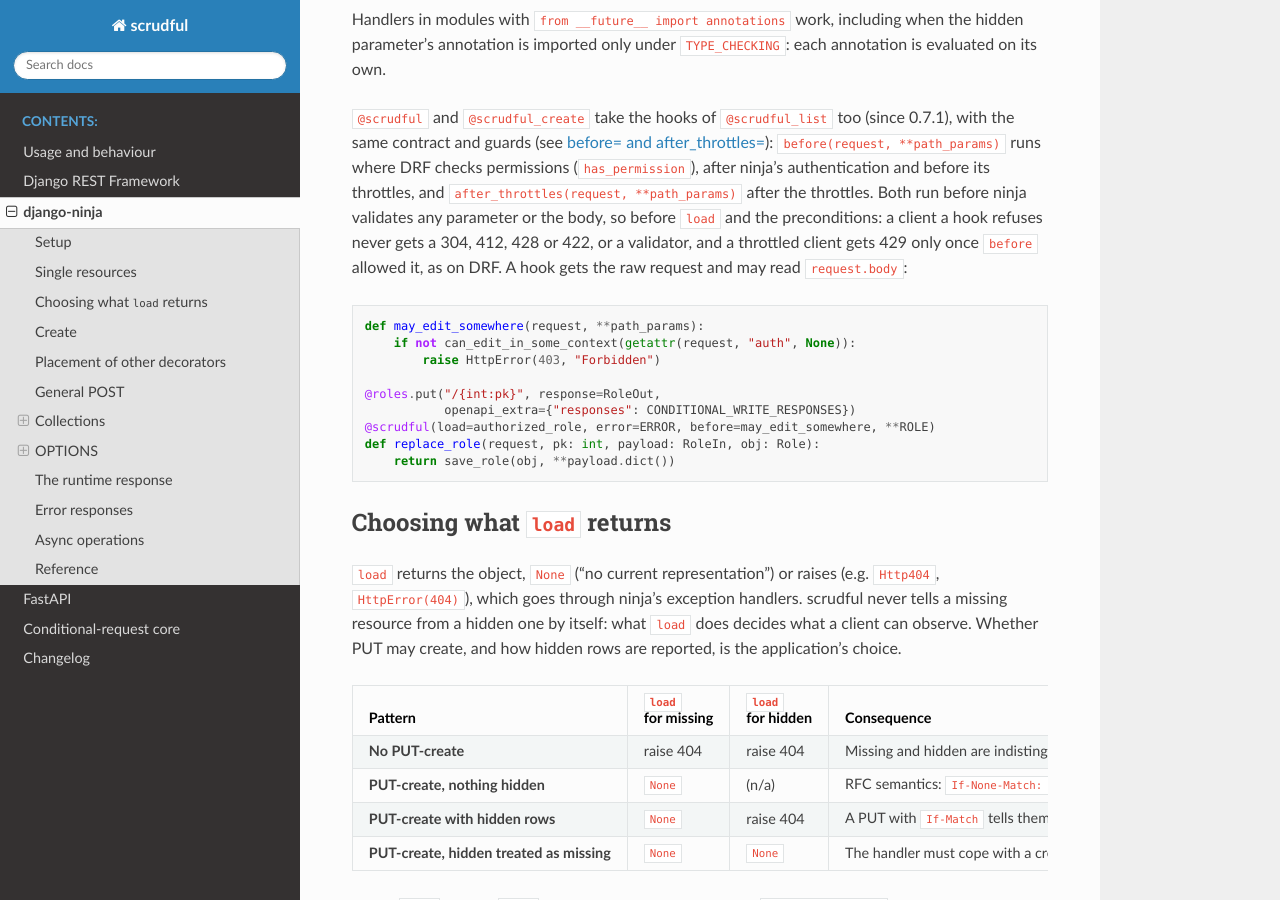
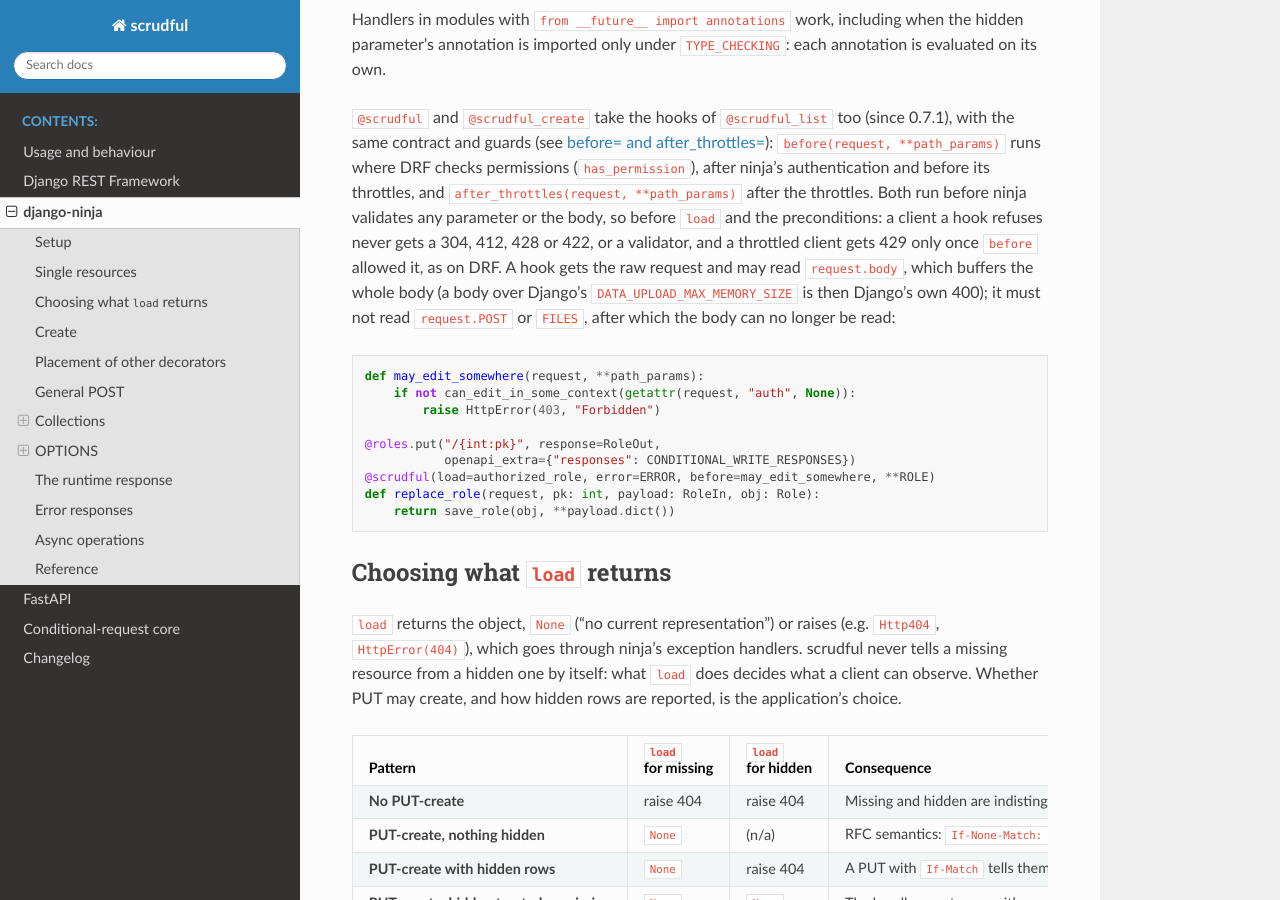
Before and after one commit to mimotoai/scrudful, a Sphinx documentation site: the page built from docs/source/ninja.rst, in a window 1280 px wide and 900 px high, scrolled down 2684 px. Built offline with Sphinx 7.4.7 and the Read the Docs theme 3.1.0, drawn with Linux system fonts in a browser that asks for light colours.

Commit message:
Docs: hooks may read request.body (buffered, size-limited), never POST/FILES; before= named for per-operation authorization

```diff
--- a/CHANGELOG.rst
+++ b/CHANGELOG.rst
@@ -50,8 +50,10 @@
   body, ``load`` and the preconditions. So a client ``before`` refuses gets
   its 401 or 403 even when throttled, and a client either hook refuses never
   gets a 422 for a bad body, or a 304, 412 or 428 (nor a validator). A hook
-  gets the raw request and may read ``request.body``; the body is still
-  validated after it. The OpenAPI description is unchanged.
+  gets the raw request and may read ``request.body`` (buffering the whole
+  body, within Django's ``DATA_UPLOAD_MAX_MEMORY_SIZE``; never
+  ``request.POST`` or ``FILES``, after which the body can't be read); the
+  body is still validated after it. The OpenAPI description is unchanged.
 
 0.7.0 (since 0.6.0)
 ===================
--- a/docs/source/ninja.rst
+++ b/docs/source/ninja.rst
@@ -144,7 +144,10 @@
 before ninja validates any parameter or the body, so before ``load`` and the
 preconditions: a client a hook refuses never gets a 304, 412, 428 or 422, or
 a validator, and a throttled client gets 429 only once ``before`` allowed it,
-as on DRF. A hook gets the raw request and may read ``request.body``:
+as on DRF. A hook gets the raw request and may read ``request.body``, which
+buffers the whole body (a body over Django's ``DATA_UPLOAD_MAX_MEMORY_SIZE``
+is then Django's own 400); it must not read ``request.POST`` or ``FILES``, after
+which the body can no longer be read:
 
 .. code-block:: python
 
```
Also changed, not shown: 2 other files.
